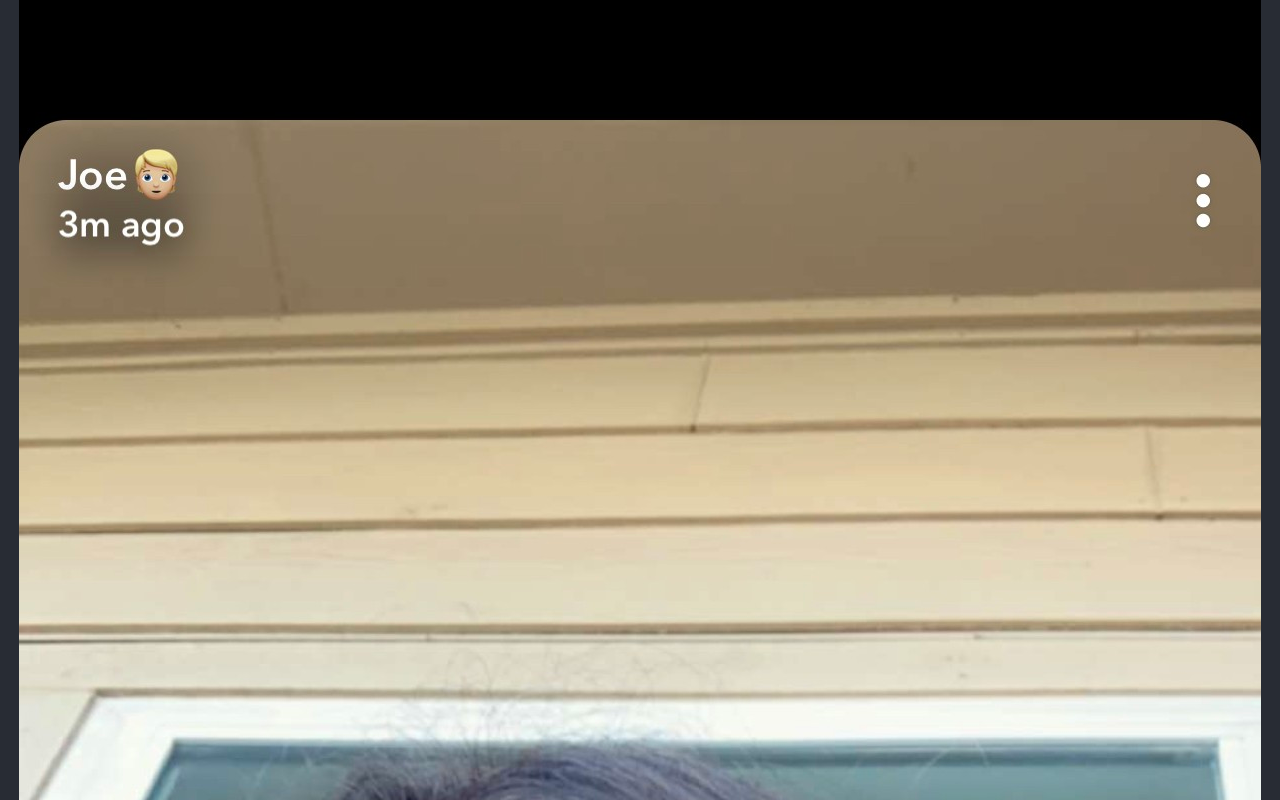
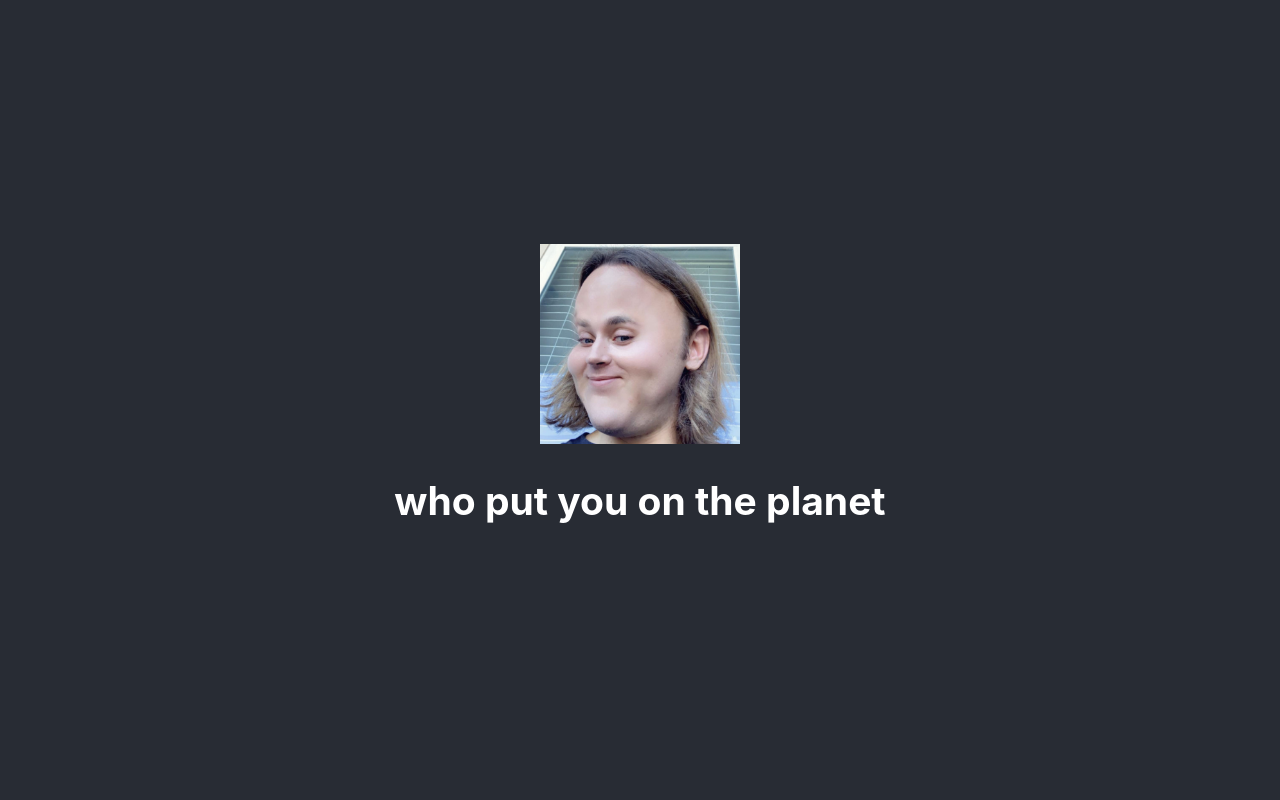
Before and after one commit to benmmiller2018/cirocbois, a React (Create React App) app: page / in a window 1280 px wide. Shown: the top 800 px of the page. Built offline with nearby package versions, Linux system fonts and the light colour scheme.

Commit message:
fixed joe :)

```diff
--- a/src/App.css
+++ b/src/App.css
@@ -36,3 +36,8 @@
     transform: rotate(360deg);
   }
 }
+
+.joe {
+  height: 200px;
+  width: 200px;
+}
--- a/src/App.js
+++ b/src/App.js
@@ -6,7 +6,7 @@ function App() {
   return (
     <div className="App">
       <header className="App-header">
-        <img src={img}   alt="logo" />
+        <img src={img} className="joe"  alt="logo" />
         <h2>
           who put you on the planet
         </h2>
```
Also changed, not shown: src/joe.jpg.
